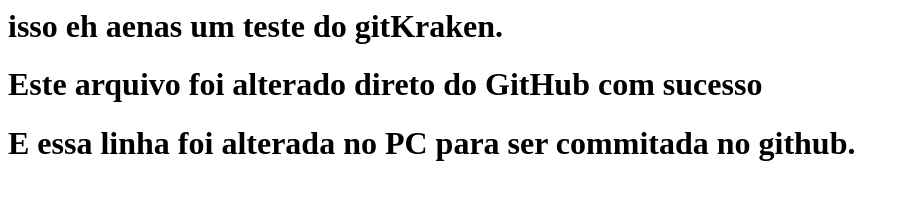
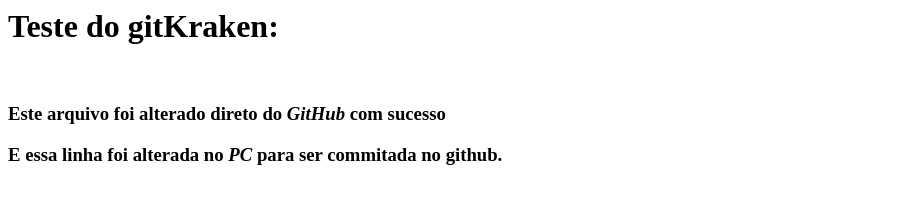
Before and after one commit to Grabium/GitKraken_Instrucoes, a plain HTML site: page index.html in a window 1280 px wide. Shown: the whole page, without its empty margins (0-909 px from the left). Drawn offline with Linux system fonts and the light colour scheme.

Commit message:
Update index.html
Algumas atualização das tags.

```diff
--- a/index.html
+++ b/index.html
@@ -1,3 +1,3 @@
-<h1>isso eh aenas um teste do gitKraken.</h1>
-<h1>Este arquivo foi alterado direto do <strong>GitHub</strong> com sucesso</h1>
-<h1>E essa linha foi alterada no <strong>PC</strong> para ser commitada no github.</h1>
+<h1>Teste do gitKraken:</h1><br/>
+<h3>Este arquivo foi alterado direto do <em>GitHub</em> com sucesso</h3>
+<h3>E essa linha foi alterada no <em>PC</em> para ser commitada no github.</h3>
```
